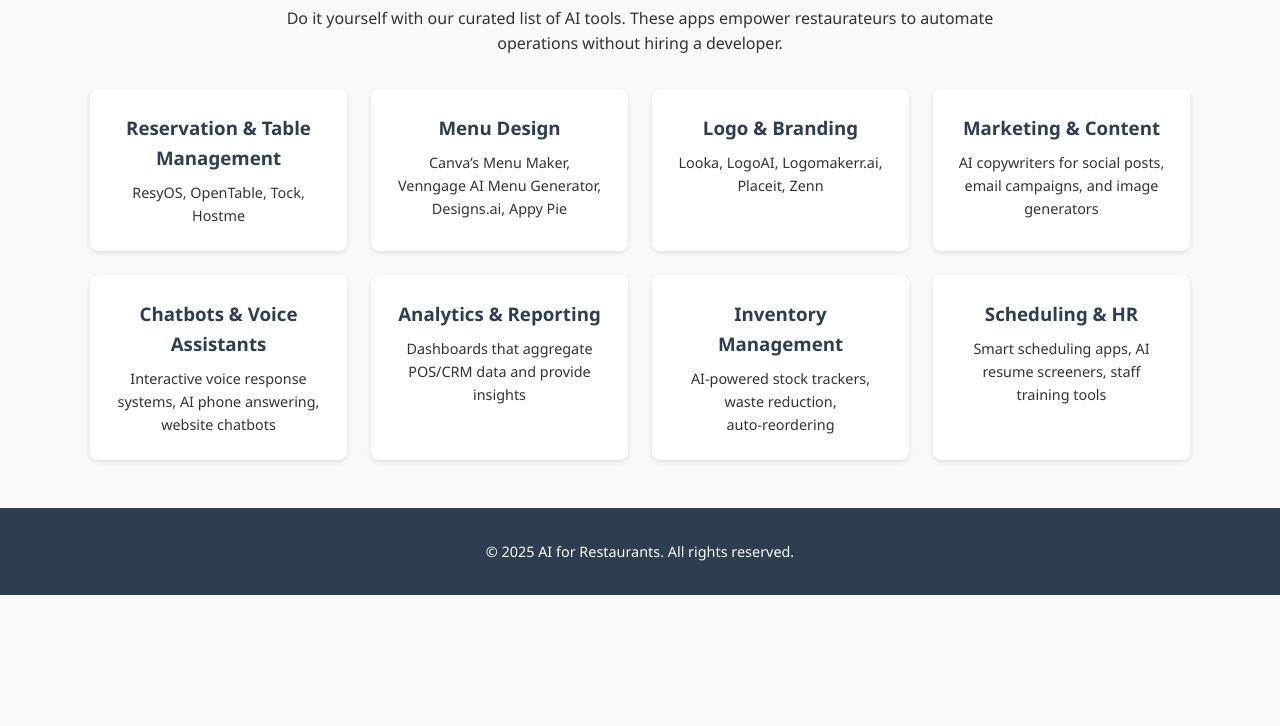
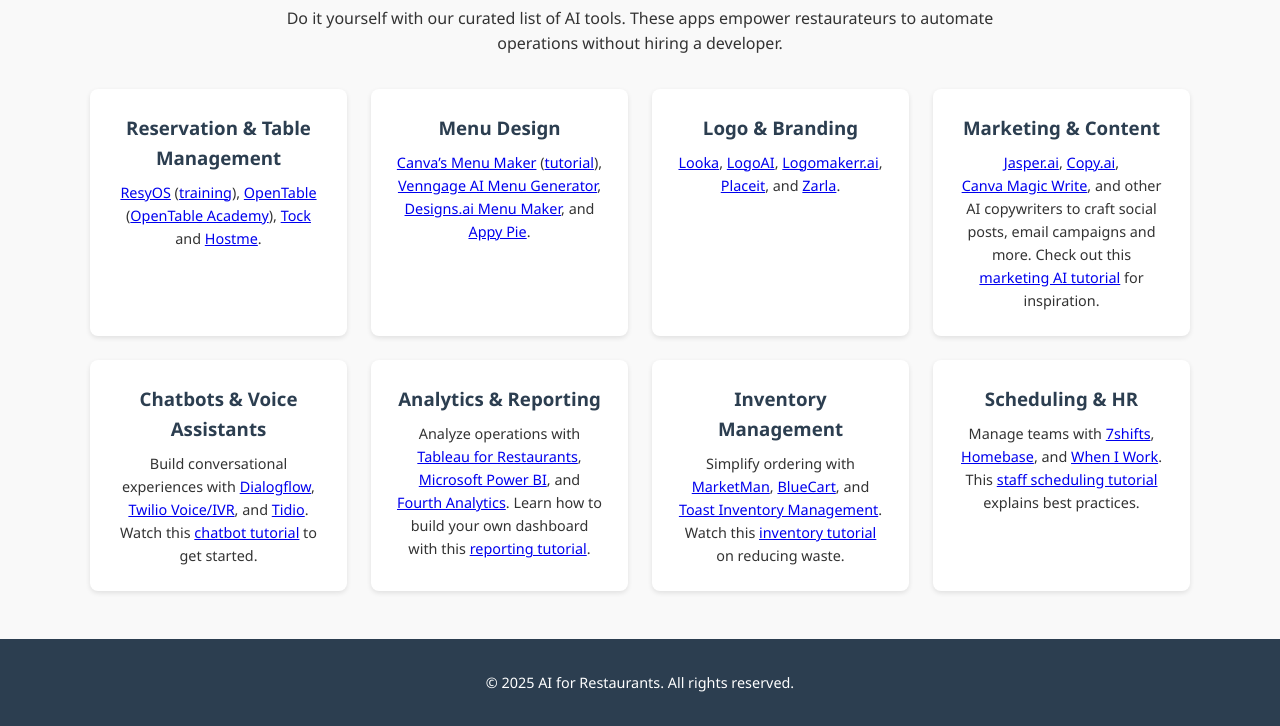
Before and after one commit to Tucumano314/ai-for-restaurants, a plain HTML site: page tools.html in a window 1280 px wide. Shown: the part 208-934 px from the top of the page. Before the commit the page ends 803 px from the top, so only its background shows below. Drawn offline with Linux system fonts and the light colour scheme.

Commit message:
Update tools.html

```diff
--- a/tools.html
+++ b/tools.html
@@ -27,35 +27,100 @@
       <div class="cards">
         <div class="card">
           <h3>Reservation & Table Management</h3>
-          <p>ResyOS, OpenTable, Tock, Hostme</p>
+          <p>
+            <a href="https://resy.com/resyos/" target="_blank" rel="noopener noreferrer">ResyOS</a>
+            (<a href="https://help.resy.com/hc/en-us" target="_blank" rel="noopener noreferrer">training</a>),
+            <a href="https://restaurant.opentable.com/" target="_blank" rel="noopener noreferrer">OpenTable</a>
+            (<a href="https://restaurant.opentable.com/resources/opentable-academy" target="_blank" rel="noopener noreferrer">OpenTable Academy</a>),
+            <a href="https://www.exploretock.com/" target="_blank" rel="noopener noreferrer">Tock</a>
+            and
+            <a href="https://www.hostmeapp.com/" target="_blank" rel="noopener noreferrer">Hostme</a>.
+          </p>
         </div>
         <div class="card">
           <h3>Menu Design</h3>
-          <p>Canva’s Menu Maker, Venngage AI Menu Generator, Designs.ai, Appy Pie</p>
+          <p>
+            <a href="https://www.canva.com/create/restaurant-menus/" target="_blank" rel="noopener noreferrer">Canva’s Menu Maker</a>
+            (<a href="https://www.youtube.com/watch?v=2g2u_8dZDUA" target="_blank" rel="noopener noreferrer">tutorial</a>),
+            <a href="https://venngage.com/features/ai-menu-generator" target="_blank" rel="noopener noreferrer">Venngage AI Menu Generator</a>,
+            <a href="https://designs.ai/design-types/menus" target="_blank" rel="noopener noreferrer">Designs.ai Menu Maker</a>,
+            and
+            <a href="https://www.appypiedesign.ai/menu/maker" target="_blank" rel="noopener noreferrer">Appy Pie</a>.
+          </p>
         </div>
         <div class="card">
           <h3>Logo & Branding</h3>
-          <p>Looka, LogoAI, Logomakerr.ai, Placeit, Zenn</p>
+          <p>
+            <a href="https://looka.com/" target="_blank" rel="noopener noreferrer">Looka</a>,
+            <a href="https://logoai.com/" target="_blank" rel="noopener noreferrer">LogoAI</a>,
+            <a href="https://logomakerr.ai/" target="_blank" rel="noopener noreferrer">Logomakerr.ai</a>,
+            <a href="https://placeit.net/" target="_blank" rel="noopener noreferrer">Placeit</a>,
+            and
+            <a href="https://www.zarla.com/" target="_blank" rel="noopener noreferrer">Zarla</a>.
+          </p>
         </div>
         <div class="card">
           <h3>Marketing & Content</h3>
-          <p>AI copywriters for social posts, email campaigns, and image generators</p>
+          <p>
+            <a href="https://www.jasper.ai/" target="_blank" rel="noopener noreferrer">Jasper.ai</a>,
+            <a href="https://www.copy.ai/" target="_blank" rel="noopener noreferrer">Copy.ai</a>,
+            <a href="https://www.canva.com/magic-write/" target="_blank" rel="noopener noreferrer">Canva Magic Write</a>,
+            and other AI copywriters to craft social posts, email campaigns and more.
+            Check out this
+            <a href="https://www.youtube.com/watch?v=QmtXJXzdOjM" target="_blank" rel="noopener noreferrer">marketing AI tutorial</a>
+            for inspiration.
+          </p>
         </div>
         <div class="card">
           <h3>Chatbots & Voice Assistants</h3>
-          <p>Interactive voice response systems, AI phone answering, website chatbots</p>
+          <p>
+            Build conversational experiences with
+            <a href="https://cloud.google.com/dialogflow" target="_blank" rel="noopener noreferrer">Dialogflow</a>,
+            <a href="https://www.twilio.com/solutions/ivr" target="_blank" rel="noopener noreferrer">Twilio Voice/IVR</a>,
+            and
+            <a href="https://www.tidio.com/" target="_blank" rel="noopener noreferrer">Tidio</a>.
+            Watch this
+            <a href="https://www.youtube.com/watch?v=_Wwt3j39gZY" target="_blank" rel="noopener noreferrer">chatbot tutorial</a>
+            to get started.
+          </p>
         </div>
         <div class="card">
           <h3>Analytics & Reporting</h3>
-          <p>Dashboards that aggregate POS/CRM data and provide insights</p>
+          <p>
+            Analyze operations with
+            <a href="https://www.tableau.com/solutions/hospitality" target="_blank" rel="noopener noreferrer">Tableau for Restaurants</a>,
+            <a href="https://powerbi.microsoft.com/" target="_blank" rel="noopener noreferrer">Microsoft Power BI</a>,
+            and
+            <a href="https://www.fourth.com/analytics" target="_blank" rel="noopener noreferrer">Fourth Analytics</a>.
+            Learn how to build your own dashboard with this
+            <a href="https://www.youtube.com/watch?v=9ooYYRLdg_g" target="_blank" rel="noopener noreferrer">reporting tutorial</a>.
+          </p>
         </div>
         <div class="card">
           <h3>Inventory Management</h3>
-          <p>AI‑powered stock trackers, waste reduction, auto‑reordering</p>
+          <p>
+            Simplify ordering with
+            <a href="https://marketman.com/" target="_blank" rel="noopener noreferrer">MarketMan</a>,
+            <a href="https://bluecart.com/" target="_blank" rel="noopener noreferrer">BlueCart</a>,
+            and
+            <a href="https://pos.toasttab.com/products/inventory" target="_blank" rel="noopener noreferrer">Toast Inventory Management</a>.
+            Watch this
+            <a href="https://www.youtube.com/watch?v=tzgDWRczzJY" target="_blank" rel="noopener noreferrer">inventory tutorial</a>
+            on reducing waste.
+          </p>
         </div>
         <div class="card">
           <h3>Scheduling & HR</h3>
-          <p>Smart scheduling apps, AI resume screeners, staff training tools</p>
+          <p>
+            Manage teams with
+            <a href="https://www.7shifts.com/" target="_blank" rel="noopener noreferrer">7shifts</a>,
+            <a href="https://joinhomebase.com/" target="_blank" rel="noopener noreferrer">Homebase</a>,
+            and
+            <a href="https://wheniwork.com/" target="_blank" rel="noopener noreferrer">When I Work</a>.
+            This
+            <a href="https://www.youtube.com/watch?v=kAQwZ32_nYM" target="_blank" rel="noopener noreferrer">staff scheduling tutorial</a>
+            explains best practices.
+          </p>
         </div>
       </div>
     </section>
```
